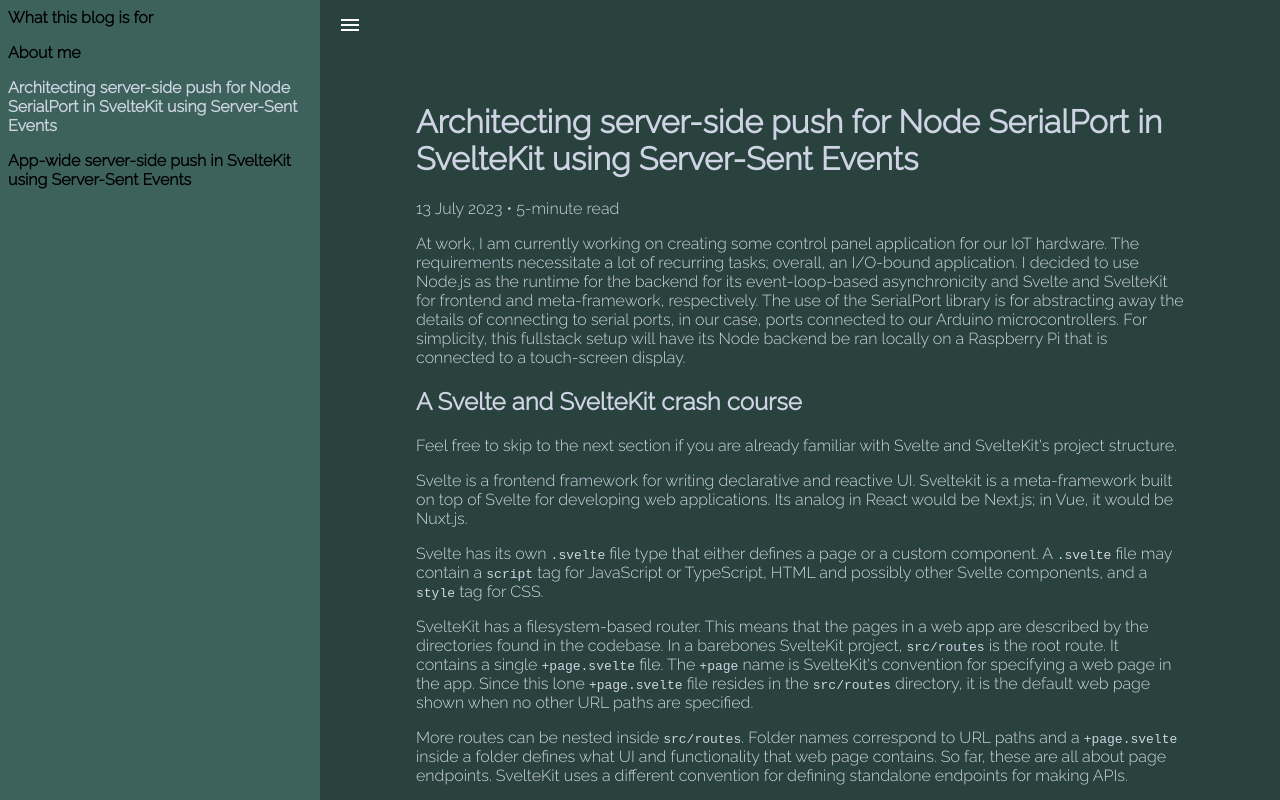
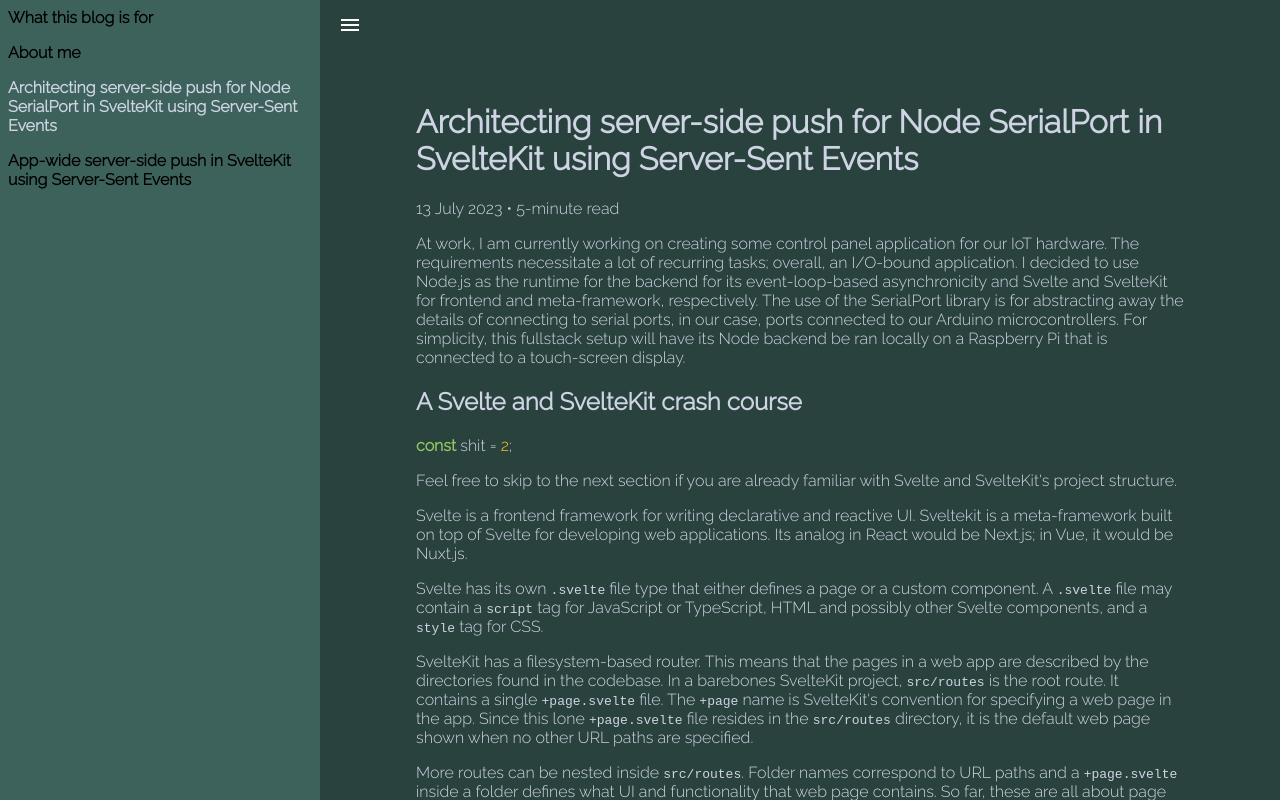
Before and after one commit to hi-brylle/hi-brylle-blog, a SvelteKit app: page /serial-port-sveltekit-sse in a window 1280 px wide. Built offline with nearby package versions, Linux system fonts and the light colour scheme.

Commit message:
Add obsidian theme

```diff
--- a/src/app.html
+++ b/src/app.html
@@ -10,6 +10,7 @@
 		<link rel="preconnect" href="https://fonts.gstatic.com" crossorigin>
 		<link href="https://fonts.googleapis.com/css2?family=Raleway:ital,wght@0,300;1,300&display=swap" rel="stylesheet">
 		<link rel="stylesheet" href="https://fonts.googleapis.com/css2?family=Material+Symbols+Outlined:opsz,wght,FILL,GRAD@20..48,100..700,0..1,-50..200" />
+		<link rel="stylesheet" href="node_modules/highlight.js/styles/obsidian.css">
 	</head>
 	<body
 		style="
--- a/src/routes/serial-port-sveltekit-sse/+page.svelte
+++ b/src/routes/serial-port-sveltekit-sse/+page.svelte
@@ -1,6 +1,9 @@
 <script>
     import { page } from "$app/stores";
     import { links } from "$lib/link-store";
+    import hljs from 'highlight.js/lib/core';
+    import typescript from 'highlight.js/lib/languages/typescript';
+    hljs.registerLanguage('typescript', typescript);
     import Gist from "$lib/components/Gist.svelte";
 
     const title = $links.get($page.url.pathname)
@@ -28,6 +31,9 @@
     <h2>
         A Svelte and SvelteKit crash course
     </h2>
+
+    {@html hljs.highlight("const shit = 2;", {language: "typescript"}).value}
+
 
     <p>Feel free to skip to the next section if you are already familiar with Svelte and SvelteKit's project structure.</p>
 
```
